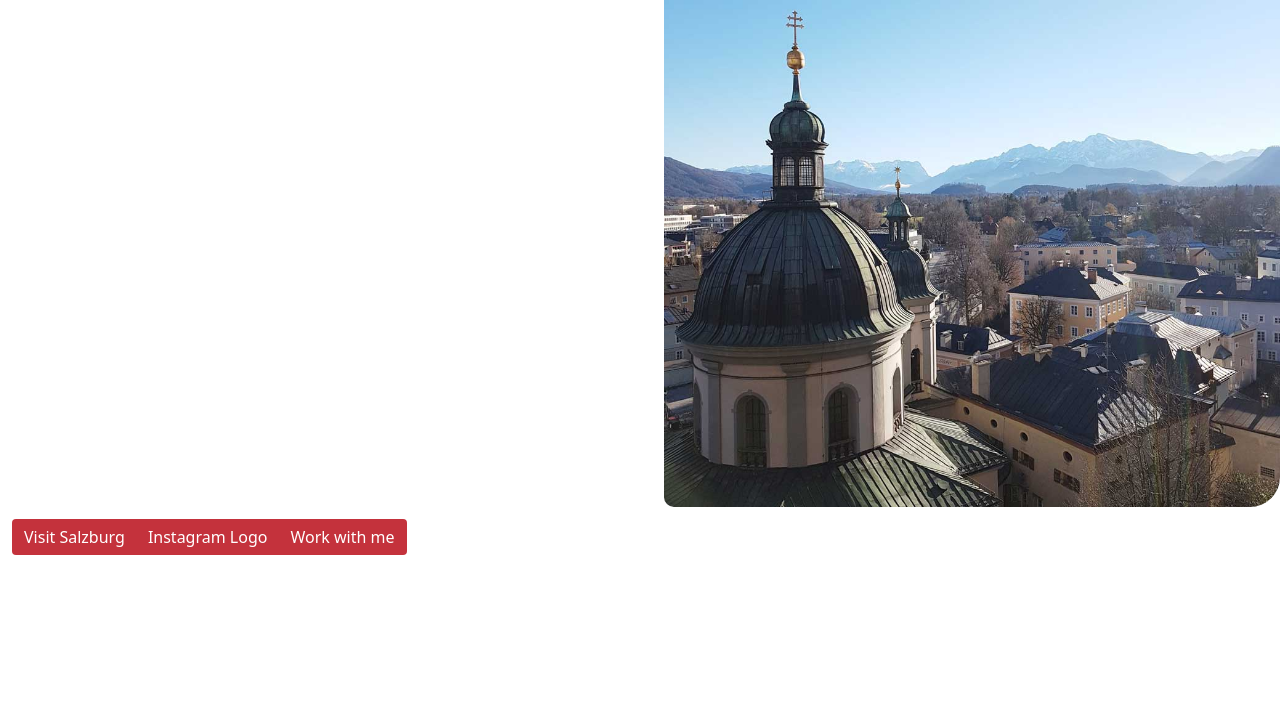
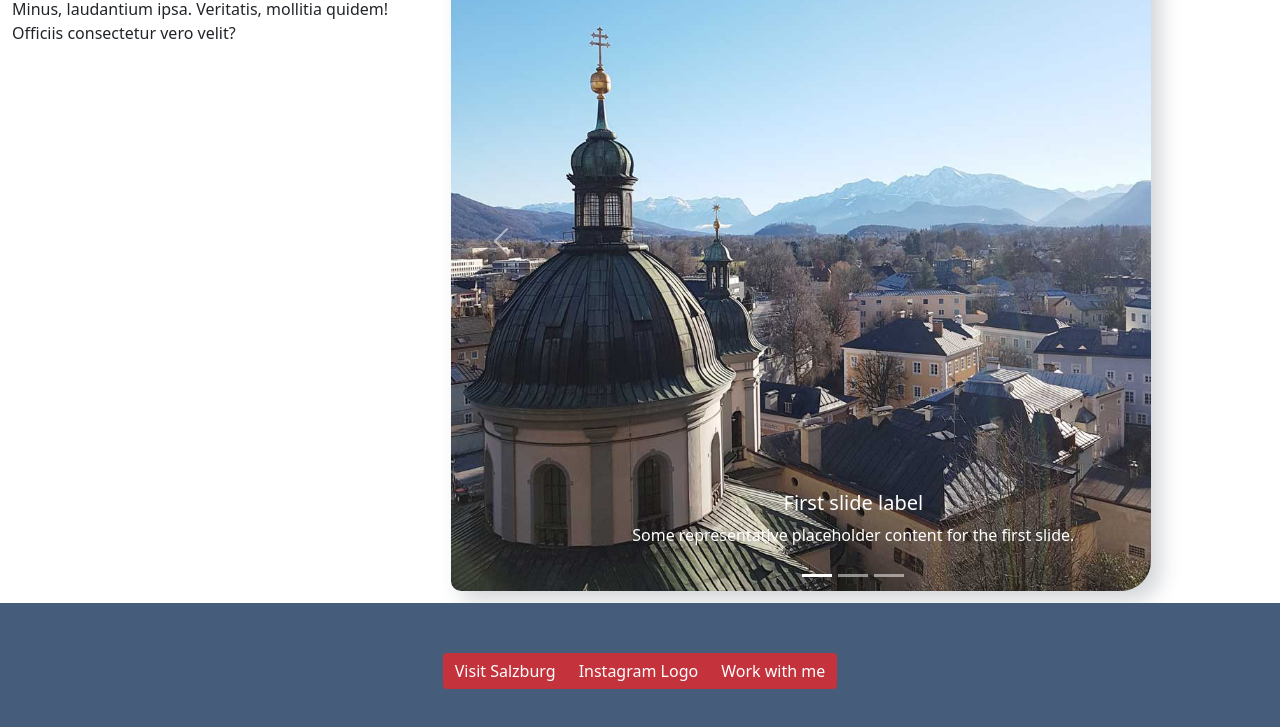
Before and after one commit to carpek/hometown-challenge, a plain HTML site: page index.html in a window 1280 px wide. Shown: the part 177-904 px from the top of the page. Before the commit the page ends 800 px from the top, so only its background shows below. Drawn offline with nearby package versions, Linux system fonts and the light colour scheme.

Commit message:
added footer + gallery w bootstrap

```diff
--- a/index.html
+++ b/index.html
@@ -12,23 +12,67 @@
 <div class="container-fluid">
   <h1>Salzburg</h1>
   <div class="row">
-    <div class="col-6">
+    <div class="col-4">
       <h2>About Salzburg</h2>
       <div>
         Lorem ipsum dolor sit amet consectetur adipisicing elit. Similique architecto eius voluptas! Natus, vitae placeat repellendus id voluptates harum ratione? Minus, laudantium ipsa. Veritatis, mollitia quidem! Officiis consectetur vero velit?
       </div>
     </div>
-    <div class="col-6">
-<img src="/src/sbg-web.jpg" class="img-fluid"/>
+    <div class="col-8">
+        <div id="carouselExampleCaptions" class="carousel slide" data-bs-ride="carousel">
+            <div class="carousel-indicators">
+              <button type="button" data-bs-target="#carouselExampleCaptions" data-bs-slide-to="0" class="active" aria-current="true" aria-label="Slide 1"></button>
+              <button type="button" data-bs-target="#carouselExampleCaptions" data-bs-slide-to="1" aria-label="Slide 2"></button>
+              <button type="button" data-bs-target="#carouselExampleCaptions" data-bs-slide-to="2" aria-label="Slide 3"></button>
+            </div>
+            <div class="carousel-inner">
+              <div class="carousel-item active">
+
+                <img src="/src/sbg-web.jpg" class="d-block w-100" alt="...">
+                <div class="carousel-caption d-none d-md-block">
+                  <h5>First slide label</h5>
+                  <p>Some representative placeholder content for the first slide.</p>
+                </div>
+              </div>
+              <div class="carousel-item">
+                <img src="..." class="d-block w-100" alt="...">
+                <div class="carousel-caption d-none d-md-block">
+                  <h5>Second slide label</h5>
+                  <p>Some representative placeholder content for the second slide.</p>
+                </div>
+              </div>
+              <div class="carousel-item">
+                <img src="..." class="d-block w-100" alt="...">
+                <div class="carousel-caption d-none d-md-block">
+                  <h5>Third slide label</h5>
+                  <p>Some representative placeholder content for the third slide.</p>
+                </div>
+              </div>
+            </div>
+            <button class="carousel-control-prev" type="button" data-bs-target="#carouselExampleCaptions" data-bs-slide="prev">
+              <span class="carousel-control-prev-icon" aria-hidden="true"></span>
+              <span class="visually-hidden">Previous</span>
+            </button>
+            <button class="carousel-control-next" type="button" data-bs-target="#carouselExampleCaptions" data-bs-slide="next">
+              <span class="carousel-control-next-icon" aria-hidden="true"></span>
+              <span class="visually-hidden">Next</span>
+            </button>
+          </div>
+
 
 </div>
   </div>
+</div>
+    <footer>
+    <div class="d-flex justify-content-center">
     <div class="btn-group" role="group" aria-label="Basic example">
         <button type="button" class="btn btn-primary button">Visit Salzburg</button>
         <button type="button" class="btn btn-primary button">Instagram Logo</button>
         <button type="button" class="btn btn-primary button">Work with me</button>
       </div>
+    </div>
+    </footer>
 
-</div>
+
 </body>
 </html>
--- a/styles.css
+++ b/styles.css
@@ -13,8 +13,14 @@ h1 {
 }
 
 img {
-max-width: 400px;
+max-width: 700px;
 border-radius: 30px 10px;
 margin: 12px;
+box-shadow: 10px 10px 20px rgba(35, 49, 66, 0.2);
+}
 
+footer {
+	background: #455d7a;
+    padding: 50px;
+    margin-bottom: 0;
 }
```
